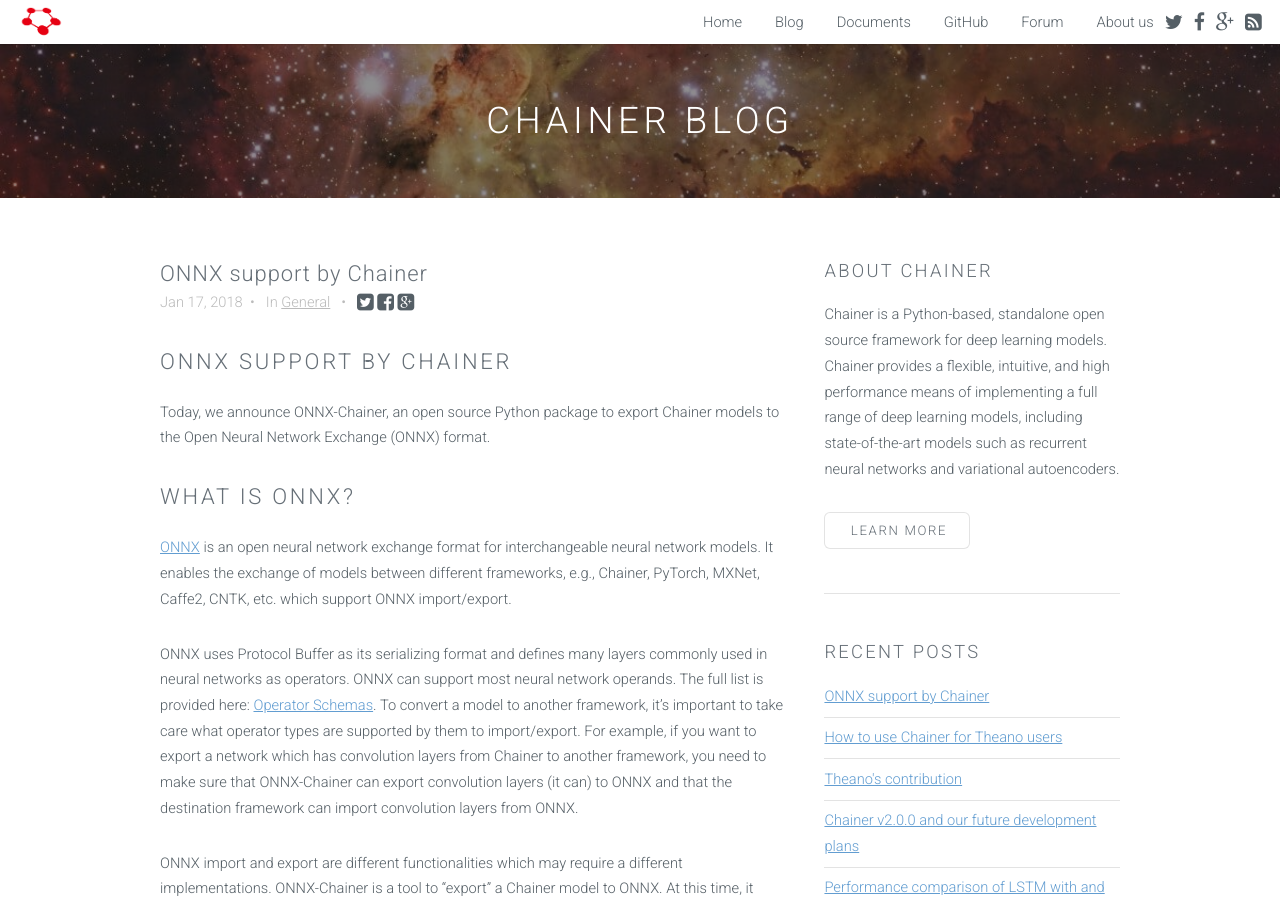
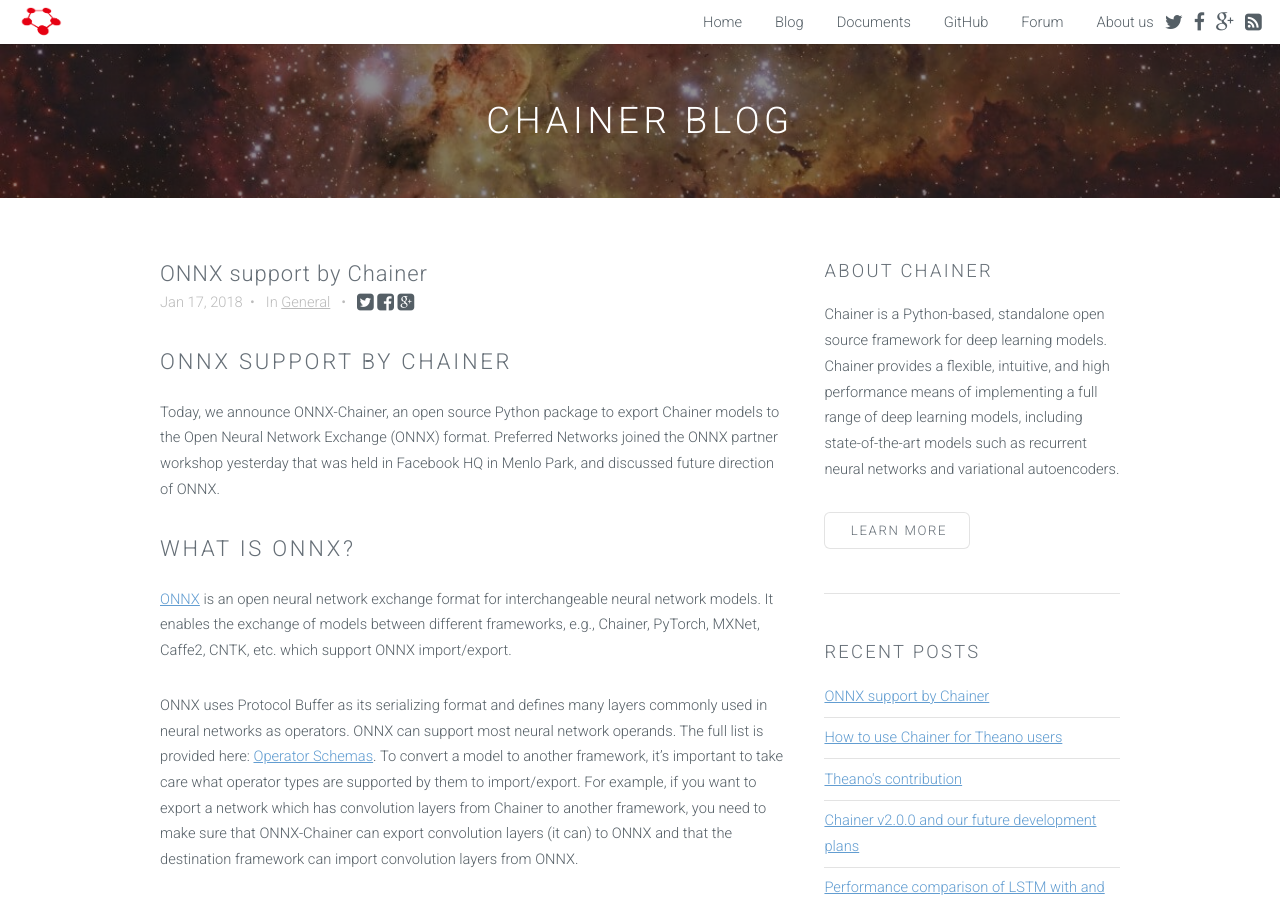
Before and after one commit to chainer/chainer.org, a Jekyll site: the page built from _posts/2018-01-17-onnx-support-by-chainer.md, in a window 1280 px wide and 900 px high. Built offline with Jekyll 4.4.1, drawn with Linux system fonts in a browser that asks for light colours.

Commit message:
Add comments about ONNX workshop

```diff
--- a/_posts/2018-01-17-onnx-support-by-chainer.md
+++ b/_posts/2018-01-17-onnx-support-by-chainer.md
@@ -6,7 +6,7 @@
 
 ## ONNX support by Chainer
 
-Today, we announce ONNX-Chainer, an open source Python package to export Chainer models to the Open Neural Network Exchange (ONNX) format.
+Today, we announce ONNX-Chainer, an open source Python package to export Chainer models to the Open Neural Network Exchange (ONNX) format. Preferred Networks joined the ONNX partner workshop yesterday that was held in Facebook HQ in Menlo Park, and discussed future direction of ONNX.
 
 ## What is ONNX?
 
```
